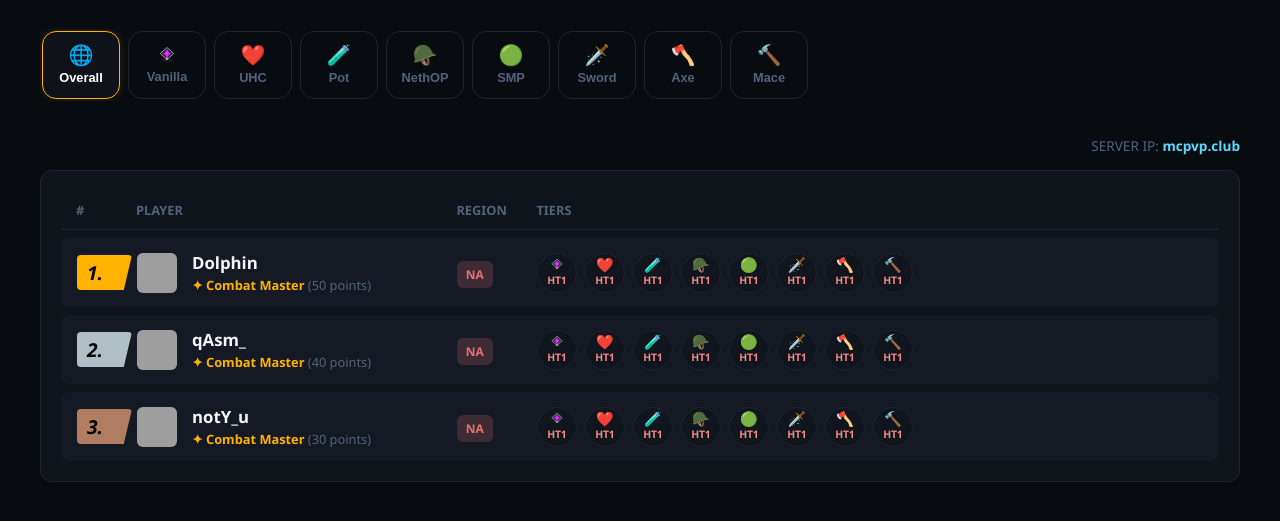
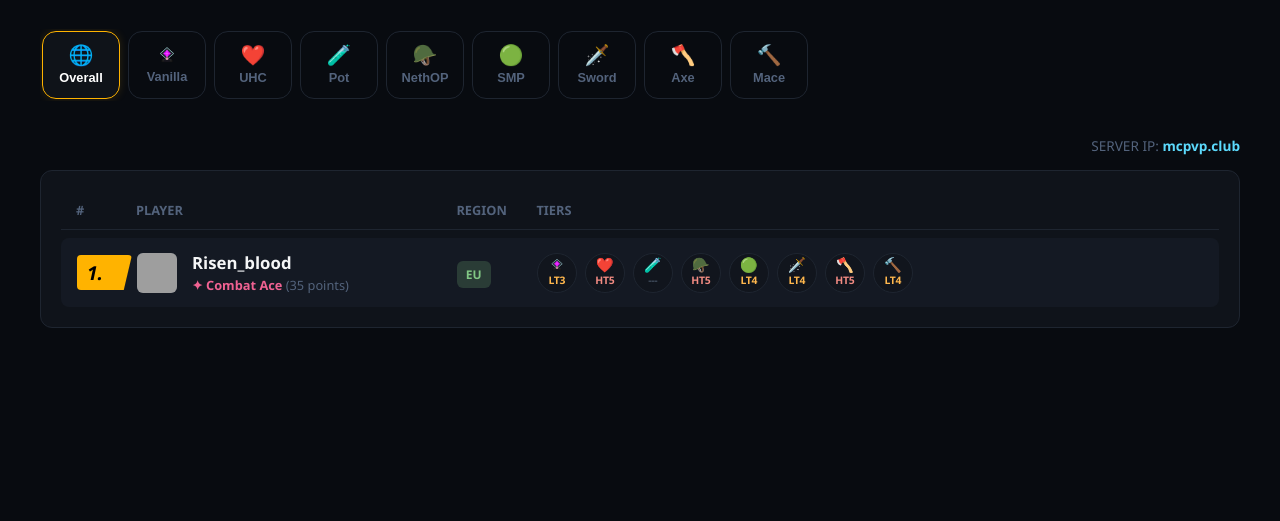
Before and after one commit to Zee7han0/Tiertest, a plain HTML site: page index.html in a window 1280 px wide. Shown: the part 57-578 px from the top of the page. Drawn offline with Linux system fonts and the light colour scheme; grey boxes are pictures that could not be loaded.

Commit message:
Update index.html

```diff
--- a/index.html
+++ b/index.html
@@ -430,6 +430,12 @@
     </div>
 
     <script>
+        // FORCES THE BROWSER TO UPDATE IMMEDIATELY AND NOT HIDE THE NEW HARDCODED PLYERS
+        if (!localStorage.getItem('mc_board_v2_initialized')) {
+            localStorage.clear();
+            localStorage.setItem('mc_board_v2_initialized', 'true');
+        }
+
         document.addEventListener('DOMContentLoaded', () => {
             const SECRET_CODE = "admin123";
             const gameModesList = [
@@ -478,28 +484,23 @@
             const importTriggerBtn = document.getElementById('import-trigger-btn');
             const importFileInput = document.getElementById('import-file-input');
 
-            // --- HARDCODED ORIGINAL ACTIVE REAL PLAYERS FROM THE SYSTEM IMAGE ---
+            // --- HARDCODED PLAYER SETUP PRECISELY MATCHING THE SPECIFIED IMAGE SETTINGS ---
             const initialDefaultRows = [
                 {
-                    username: "Dolphin",
-                    title: "Combat Master",
-                    points: 50,
-                    region: "NA",
-                    tiers: { "Crystal": "HT1", "UHC": "HT1", "Pot": "HT1", "Neth Pot": "HT1", "SMP": "HT1", "Sword": "HT1", "Axe": "HT1", "Mace": "HT1" }
-                },
-                {
-                    username: "qAsm_",
-                    title: "Combat Master",
-                    points: 40,
-                    region: "NA",
-                    tiers: { "Crystal": "HT1", "UHC": "HT1", "Pot": "HT1", "Neth Pot": "HT1", "SMP": "HT1", "Sword": "HT1", "Axe": "HT1", "Mace": "HT1" }
-                },
-                {
-                    username: "notY_u",
-                    title: "Combat Master",
-                    points: 30,
-                    region: "NA",
-                    tiers: { "Crystal": "HT1", "UHC": "HT1", "Pot": "HT1", "Neth Pot": "HT1", "SMP": "HT1", "Sword": "HT1", "Axe": "HT1", "Mace": "HT1" }
+                    username: "Risen_blood",
+                    title: "Combat Ace",
+                    points: 35,
+                    region: "EU",
+                    tiers: {
+                        "Crystal": "LT3",
+                        "UHC": "HT5",
+                        "Pot": "---",
+                        "Neth Pot": "HT5",
+                        "SMP": "LT4",
+                        "Sword": "LT4",
+                        "Axe": "HT5",
+                        "Mace": "LT4"
+                    }
                 }
             ];
 
```
